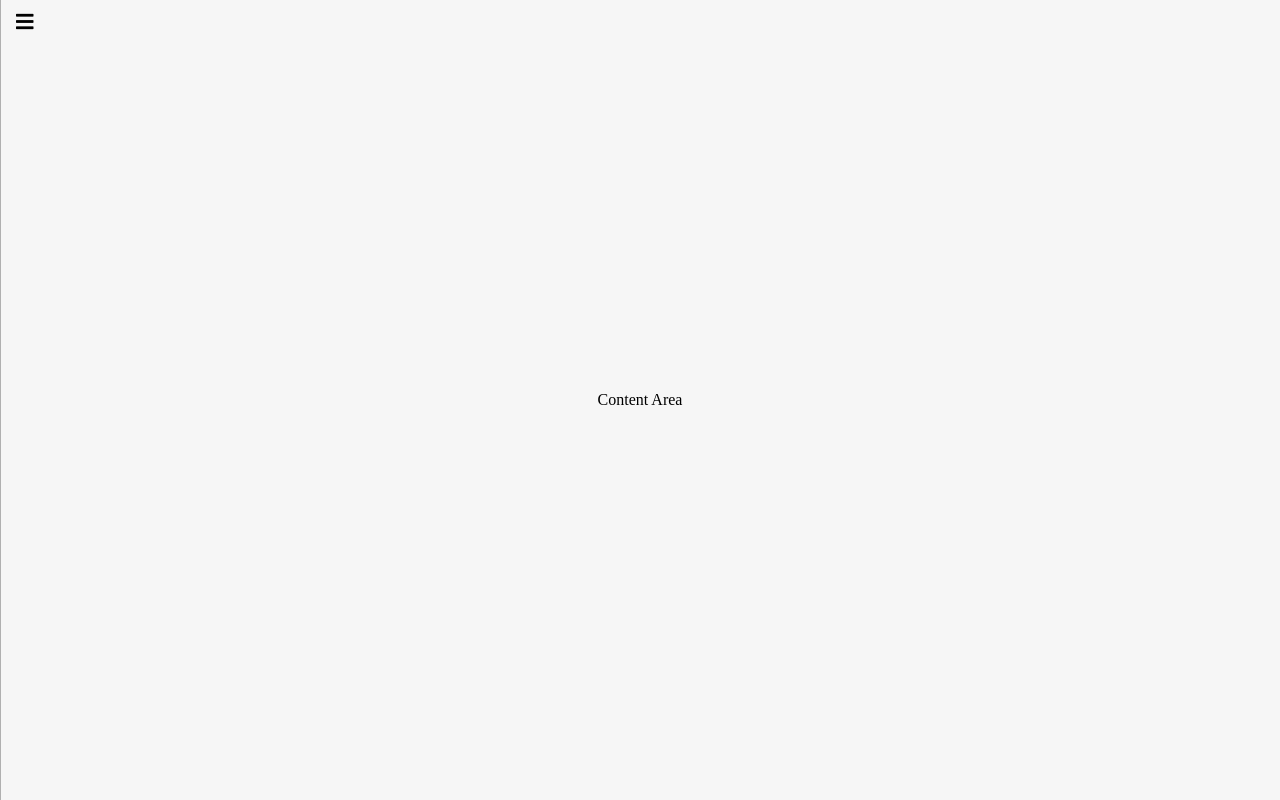
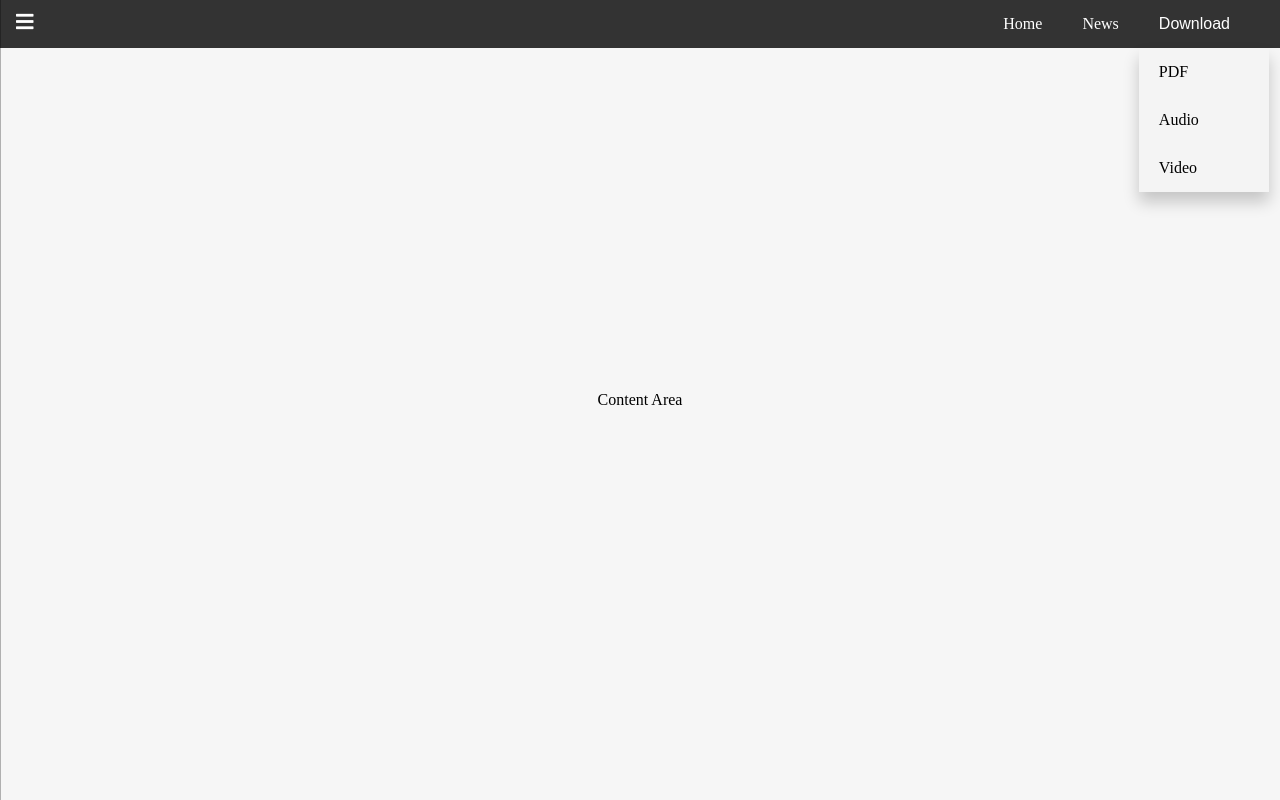
Before and after one commit to hsumyatm7308/jssmallproject3, a plain HTML site: page l22sidebar/index.html in a window 1280 px wide. Drawn offline with Linux system fonts and the light colour scheme.

Commit message:
12/5 undone

```diff
--- a/l22sidebar/app.js
+++ b/l22sidebar/app.js
@@ -0,0 +1,11 @@
+const openbtn = document.querySelector('.open-btn');
+const closebtn = document.querySelector('.close-btn');
+const getnav = document.querySelector('.nav')
+
+openbtn.addEventListener('click',function(){
+    getnav.classList.add('visible');
+})
+
+closebtn.addEventListener('click',function(){
+    getnav.classList.remove('visible')
+})
--- a/l22sidebar/index.html
+++ b/l22sidebar/index.html
@@ -7,11 +7,25 @@
     </head>
     <body>
 
+        <nav class="navbar">
+            <a href="javascript:void(0)">Home</a>
+            <a href="javascript:void(0)">News</a>
+              <div class="dropdown">
+                <button type="button" class="dropdown-toggle">Download</button>
+
+                <div class="dropdown-menu">
+                    <a href="javascript:void(0);" class="dropdown-item">PDF</a>
+                    <a href="javascript:void(0);" class="dropdown-item">Audio</a>
+                    <a href="javascript:void(0);" class="dropdown-item">Video</a>
+                </div>
+              </div>
+        </nav>
+
         <button type="button" class="nav-btn open-btn">
             <i class="fas fa-bars"></i>
         </button>
 
-        <div class="nav nav-bg">
+        <div class="nav nav-bg ">
             <button type="button" class="nav-btn close-btn"><i class="fas fa-times"></i></button>
             <img src="./img/avatar.png" class="logo" id="logo" alt="">
 
--- a/l22sidebar/style.css
+++ b/l22sidebar/style.css
@@ -13,6 +13,74 @@ body{
     padding: 0;
     margin: 0;
 }
+/* Start Navigation  */
+.navbar{
+    width: 100%;
+    background-color: #333;
+
+    position: fixed;
+    left: 0;
+    top: 0;
+
+    display: flex;
+    justify-content: end;
+
+    padding: 0 30px;
+}
+
+.navbar a{
+    text-decoration: none;
+    color: #fff;
+
+    padding: 15px 20px;
+}
+
+.dropdown .dropdown-toggle{
+    background-color: inherit;
+    border: none;
+    color: #fff;
+    font-size: 16px;
+    outline: none;
+
+    padding: 15px 20px;
+}
+
+.navbar a:hover,.dropdown:hover .dropdown-toggle{
+    background-color: steelblue;
+}
+
+.dropdown-menu{
+    min-width: 130px;
+    background-color: #f4f4f4;
+    box-shadow: 0 10px 15px rgba(0,0,0,0.2);
+    position: absolute;
+
+    z-index: 1;
+
+    /* display: none; */
+
+}
+
+
+.dropdown-menu a{
+    color: #000;
+    text-decoration: none;
+
+    padding:15px 20px ;
+    display: block;
+    text-align: left;
+}
+
+.dropdown-menu a:hover{
+    background-color: #ddd;
+}
+
+.dropdown:hover .dropdown-menu{
+    display: block;
+}
+/* End Navigation */
+
+/* start sidebar  */
 
 .logo{
     width: 75px;
@@ -31,6 +99,12 @@ body{
     position: fixed;
     left: 10px;
     top: 10px;
+
+    z-index: 2;
+}
+
+.fa-bars{
+    color: #fff;
 }
 
 .close-btn{
@@ -56,6 +130,9 @@ body{
     top: 0;
 
     transform: translateX(-100%);
+    transition: transform .5s ease-in-out;
+
+    z-index: 3;
 }
 
 .nav.nav-bg{
@@ -92,3 +169,5 @@ body{
 
 
 /* 30NB  */
+
+/* 5NV  */
```
